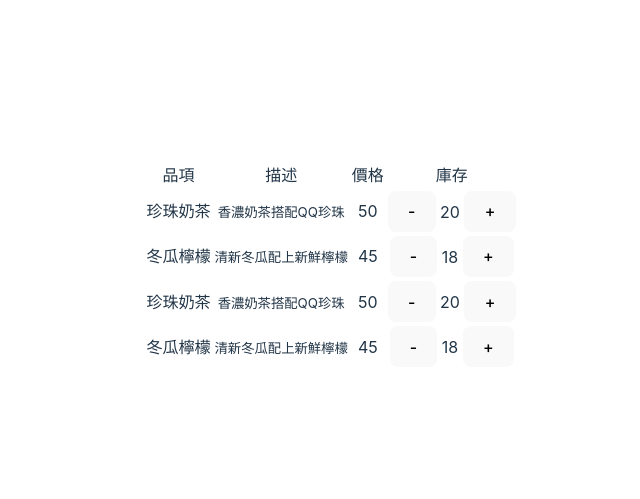
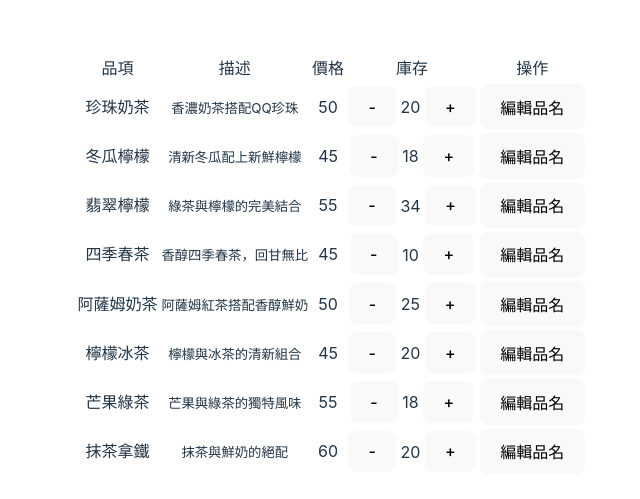
Before and after one commit to yanling-99/2024-hex-hw, a Vue app: page / in a window 1280 px wide. Shown: the part 135-634 px from the top of the page, without its empty margins (309-949 px from the left). Built offline with nearby package versions, Linux system fonts and the light colour scheme.

Commit message:
[feat] edit item name

```diff
--- a/src/App.vue
+++ b/src/App.vue
@@ -3,9 +3,16 @@ import { ref } from "vue";
 const items = ref([
   { item: "珍珠奶茶", desc: "香濃奶茶搭配QQ珍珠", price: 50, count: 20 },
   { item: "冬瓜檸檬", desc: "清新冬瓜配上新鮮檸檬", price: 45, count: 18 },
-  { item: "珍珠奶茶", desc: "香濃奶茶搭配QQ珍珠", price: 50, count: 20 },
-  { item: "冬瓜檸檬", desc: "清新冬瓜配上新鮮檸檬", price: 45, count: 18 },
+  { item: "翡翠檸檬", desc: "綠茶與檸檬的完美結合", price: 55, count: 34 },
+  { item: "四季春茶", desc: "香醇四季春茶，回甘無比", price: 45, count: 10 },
+  { item: "阿薩姆奶茶", desc: "阿薩姆紅茶搭配香醇鮮奶", price: 50, count: 25 },
+  { item: "檸檬冰茶", desc: "檸檬與冰茶的清新組合", price: 45, count: 20 },
+  { item: "芒果綠茶", desc: "芒果與綠茶的獨特風味", price: 55, count: 18 },
+  { item: "抹茶拿鐵", desc: "抹茶與鮮奶的絕配", price: 60, count: 20 },
 ]);
+const isEditItemName = ref(false);
+const editId = ref(0);
+const newItemName = ref("");
 
 const minusCount = (index) => {
   items.value[index].count--;
@@ -13,6 +20,22 @@ const minusCount = (index) => {
 
 const addCount = (index) => {
   items.value[index].count++;
+};
+
+const editItemName = (index) => {
+  isEditItemName.value = !isEditItemName.value;
+  editId.value = index;
+  newItemName.value = items.value[index].item;
+};
+
+const cancelBtn = (index) => {
+  isEditItemName.value = !isEditItemName.value;
+};
+
+const confirmBtn = (index) => {
+  items.value[index].item = newItemName.value;
+  isEditItemName.value = !isEditItemName.value;
+  editId.value = 0;
 };
 </script>
 
@@ -24,11 +47,18 @@ const addCount = (index) => {
         <th scope="col">描述</th>
         <th scope="col">價格</th>
         <th scope="col">庫存</th>
+        <th scope="col">操作</th>
       </tr>
     </thead>
     <tbody>
       <tr v-for="(item, index) in items" :key="index">
-        <td>{{ item.item }}</td>
+        <input
+          v-if="isEditItemName && editId === index"
+          type="text"
+          v-model="newItemName"
+        />
+        <td v-else>{{ item.item }}</td>
+
         <td>
           <small>{{ item.desc }}</small>
         </td>
@@ -38,6 +68,13 @@ const addCount = (index) => {
           {{ item.count }}
           <button @click="addCount(index)">+</button>
         </td>
+        <td v-if="isEditItemName && editId === index">
+          <button @click="confirmBtn(index)">確定</button>
+        </td>
+        <td v-if="isEditItemName && editId === index">
+          <button @click="cancelBtn(index)">取消</button>
+        </td>
+        <td v-else><button @click="editItemName(index)">編輯品名</button></td>
       </tr>
     </tbody>
   </table>
```
